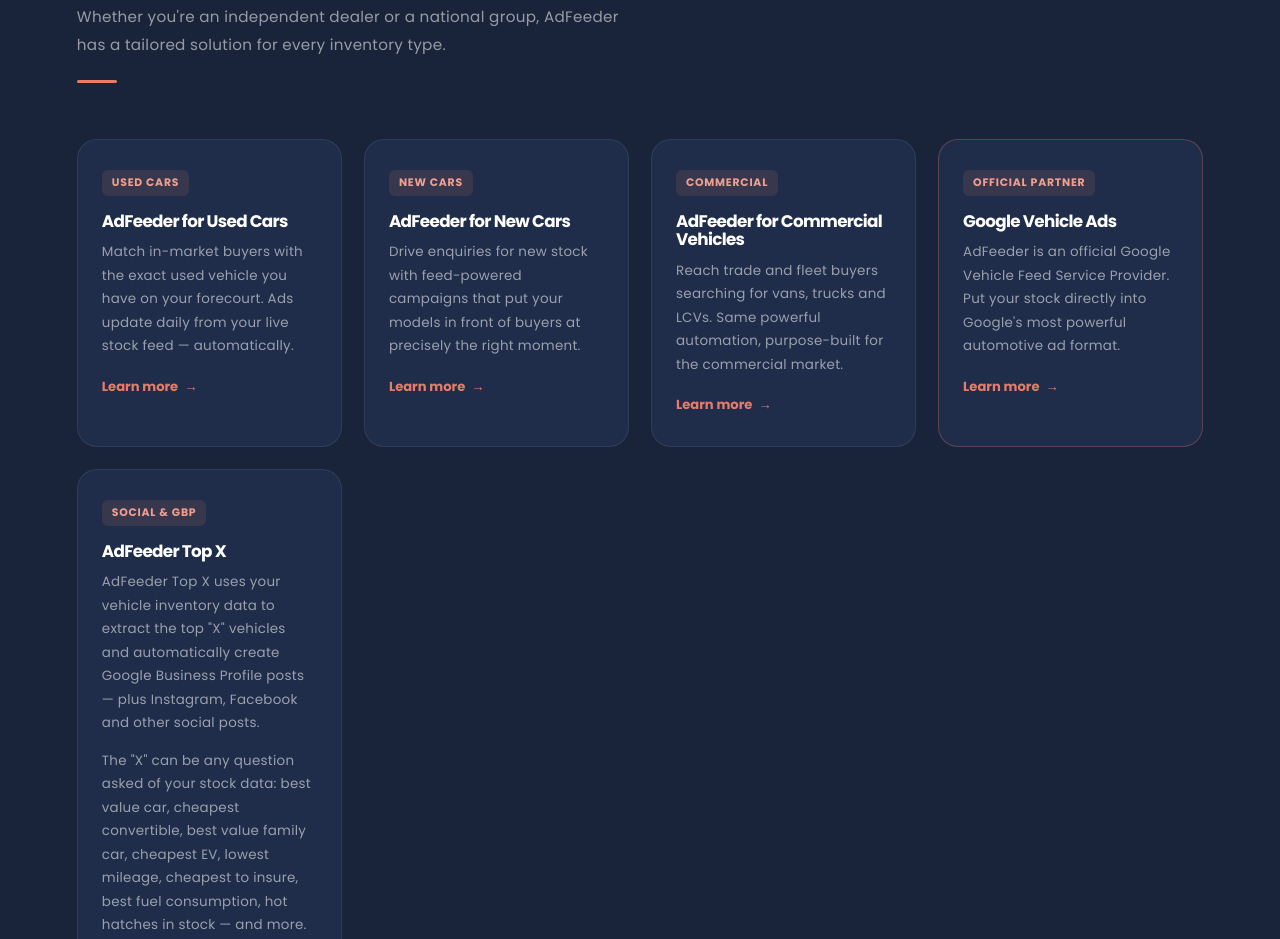
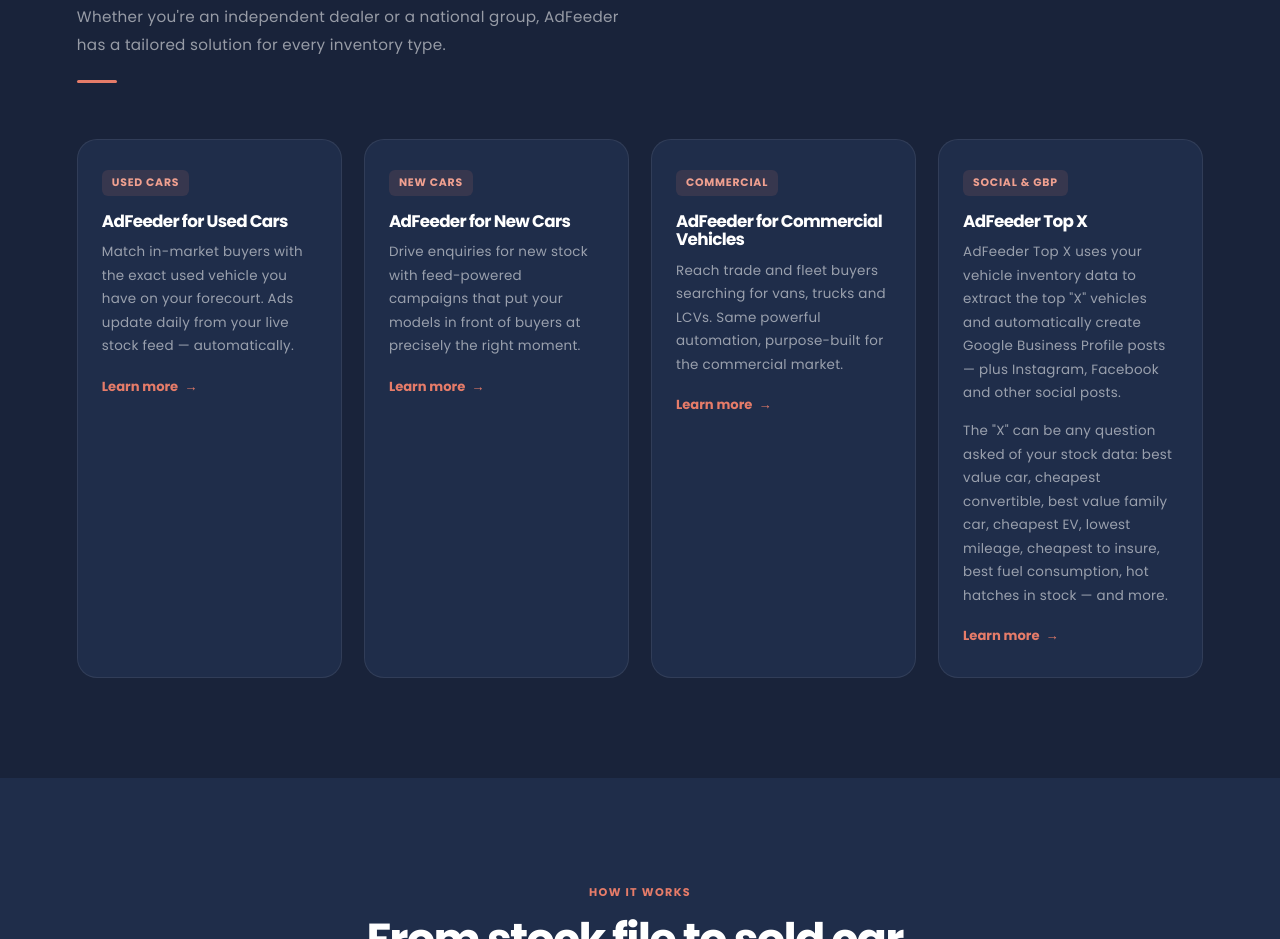
Before and after one commit to AdFeeder/adfeeder-site, a plain HTML site: page index.html in a window 1280 px wide. Shown: the part 2052-2991 px from the top of the page. Drawn offline with Linux system fonts and the light colour scheme.

Commit message:
Remove Google Vehicle Ads product panel

```diff
--- a/index.html
+++ b/index.html
@@ -520,12 +520,6 @@
       <p>Reach trade and fleet buyers searching for vans, trucks and LCVs. Same powerful automation, purpose-built for the commercial market.</p>
       <div class="product-arrow">Learn more <span>→</span></div>
     </div>
-    <div class="product reveal" style="border-color:rgba(230,124,105,0.3)">
-      <div class="product-chip">Official Partner</div>
-      <h3>Google Vehicle Ads</h3>
-      <p>AdFeeder is an official Google Vehicle Feed Service Provider. Put your stock directly into Google's most powerful automotive ad format.</p>
-      <div class="product-arrow">Learn more <span>→</span></div>
-    </div>
     <div class="product reveal">
       <div class="product-chip">Social &amp; GBP</div>
       <h3>AdFeeder Top X</h3>
```
